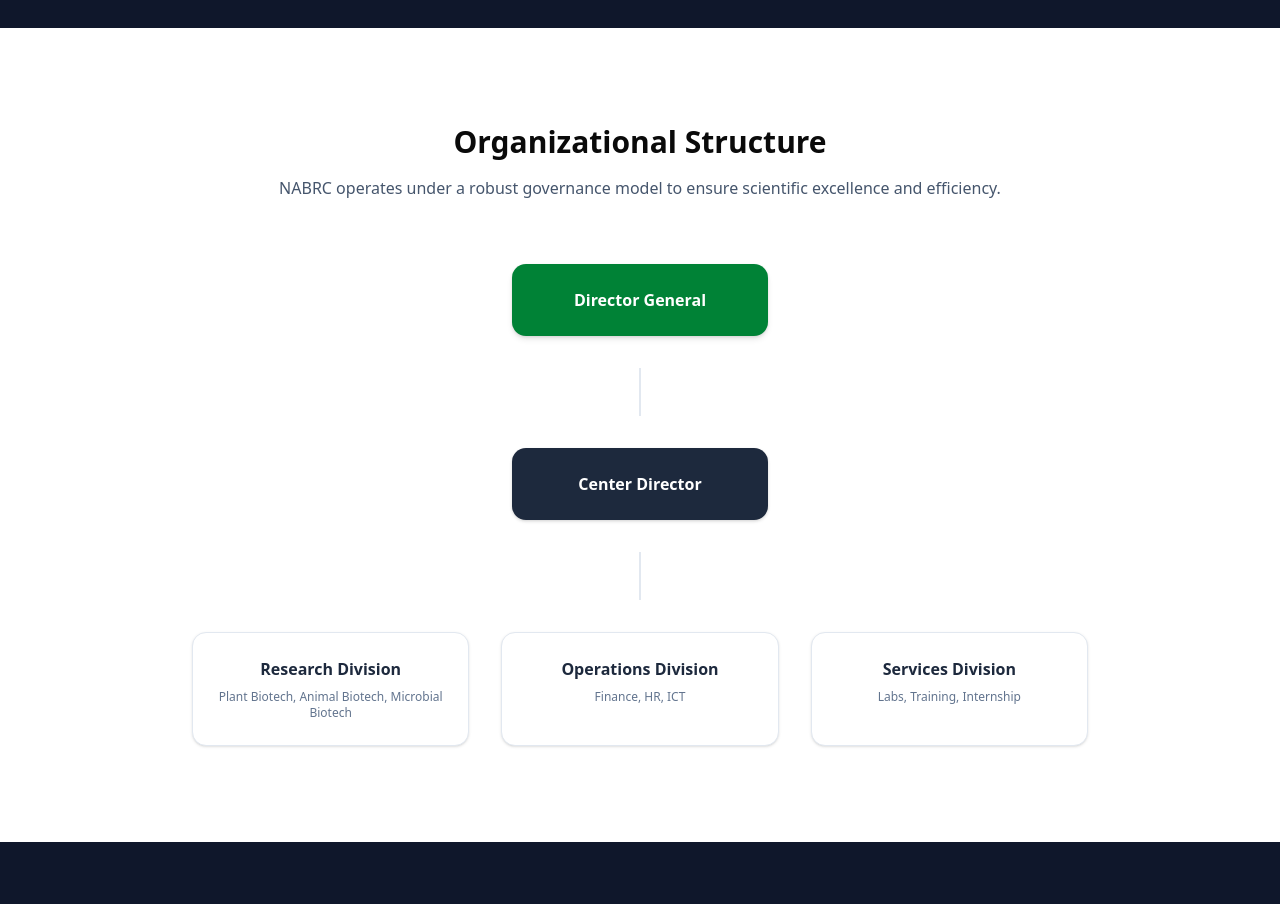
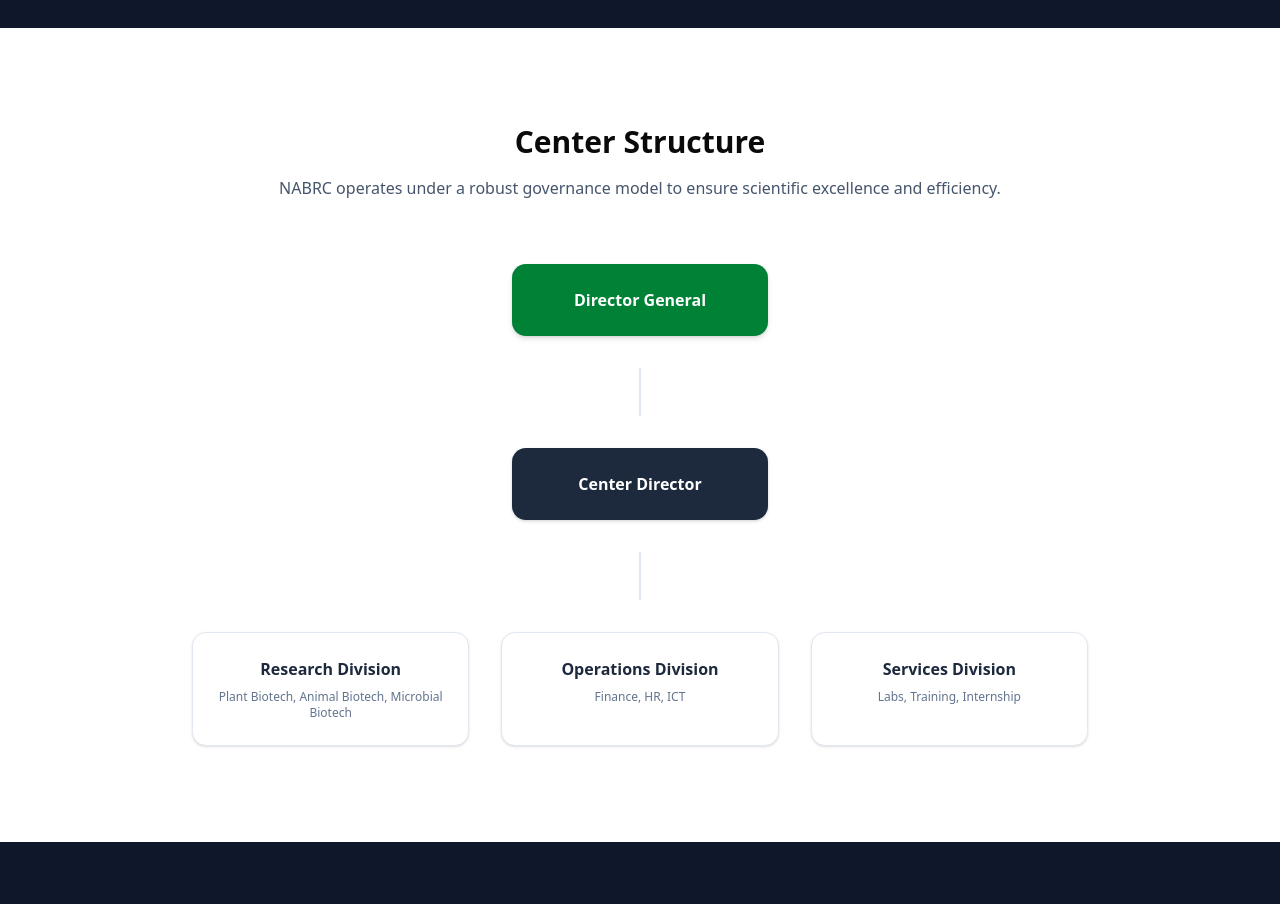
Before and after one commit to Firaol-Ararsa/agribio-web-core, a React (Vite) app: page /about in a window 1280 px wide. Shown: the part 1640-2544 px from the top of the page. Built offline with nearby package versions, Linux system fonts and the light colour scheme.

Commit message:
Update About.tsx

```diff
--- a/src/pages/About.tsx
+++ b/src/pages/About.tsx
@@ -75,7 +75,7 @@
 
       <Section>
         <div className="text-center mb-16">
-          <h2 className="text-3xl font-bold mb-4">Organizational Structure</h2>
+          <h2 className="text-3xl font-bold mb-4">Center Structure</h2>
           <p className="text-slate-600">NABRC operates under a robust governance model to ensure scientific excellence and efficiency.</p>
         </div>
         <div className="max-w-4xl mx-auto">
```
